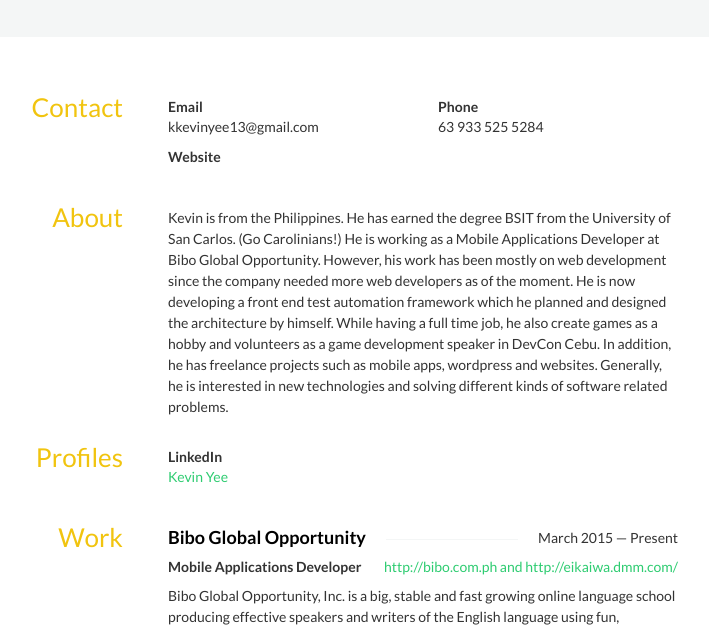
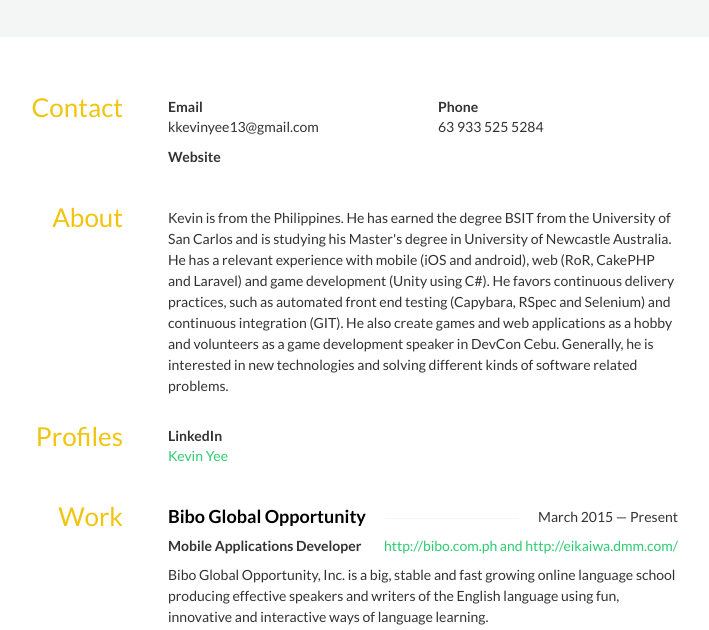
Before and after one commit to kebinnnnnnnn/kebinnnnnnnn.github.io, a plain HTML site: page index.html in a window 1280 px wide. Shown: the part 149-779 px from the top of the page, without its empty margins (307-1016 px from the left). Drawn offline with nearby package versions, Linux system fonts and the light colour scheme; some icons are missing.

Commit message:
Update index.html

```diff
--- a/index.html
+++ b/index.html
@@ -237,7 +237,7 @@ h4 span:first-child {
 			<h3>About</h3>
 		</aside>
 		<div class="col-sm-9">
-			<p>Kevin is from the Philippines. He has earned the degree BSIT from the University of San Carlos. (Go Carolinians!) He is working as a Mobile Applications Developer at Bibo Global Opportunity. However, his work has been mostly on web development since the company needed more web developers as of the moment. He is now developing a front end test automation framework which he planned and designed the architecture by himself. While having a full time job, he also create games as a hobby and volunteers as a game development speaker in DevCon Cebu. In addition, he has freelance projects such as mobile apps, wordpress and websites. Generally, he is interested in new technologies and solving different kinds of software related problems.</p>
+			<p>Kevin is from the Philippines. He has earned the degree BSIT from the University of San Carlos and is studying his Master's degree in University of Newcastle Australia. He has a relevant experience with mobile (iOS and android), web (RoR, CakePHP and Laravel) and game development (Unity using C#). He favors continuous delivery practices, such as automated front end testing (Capybara, RSpec and Selenium) and continuous integration (GIT). He also create games and web applications as a hobby and volunteers as a game development speaker in DevCon Cebu. Generally, he is interested in new technologies and solving different kinds of software related problems.</p>
 		</div>
 	</section>
 	<section id="profiles" class="row">
```
